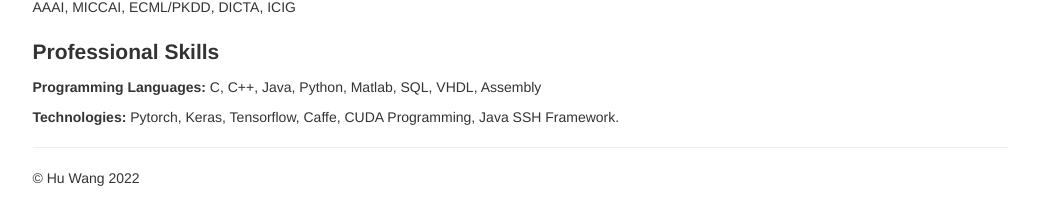
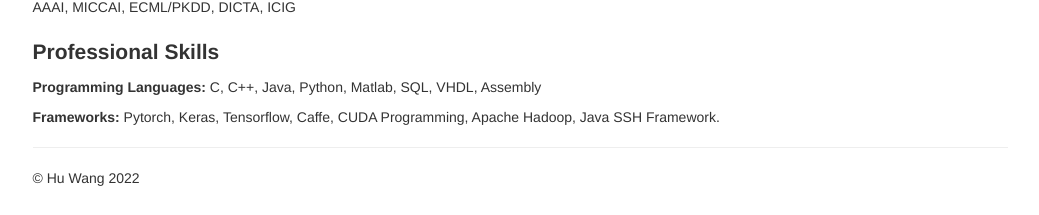
Before and after one commit to billhhh/whblog-omega, a Jekyll site: the page res/index.html, which Jekyll copies as it is, in a window 1280 px wide. Shown: the part 2143-2358 px from the top of the page, without its empty margins (120-1159 px from the left). Built offline with Jekyll 4.4.1, drawn with Linux system fonts in a browser that asks for light colours.

Commit message:
Update index.html

```diff
--- a/res/index.html
+++ b/res/index.html
@@ -601,10 +601,9 @@
         <span>C, C++, Java, Python, Matlab, SQL, VHDL, Assembly</span>
       </p>
       <p>
-        <strong>Technologies:</strong>
-        <span>Pytorch, Keras, Tensorflow, Caffe, CUDA Programming, Java SSH Framework.</span>
+        <strong>Frameworks:</strong>
+        <span>Pytorch, Keras, Tensorflow, Caffe, CUDA Programming, Apache Hadoop, Java SSH Framework.</span>
       </p>
-
 
       <footer>
         <hr />
```
